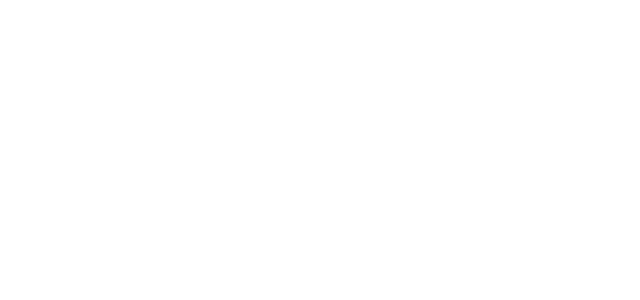
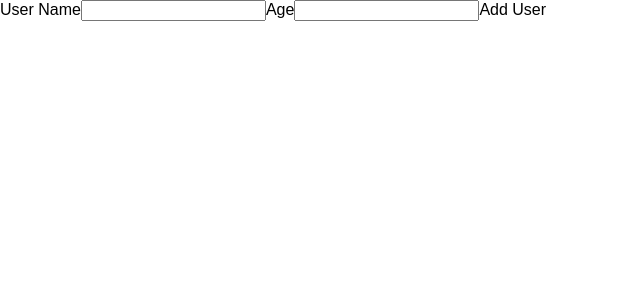
Before and after one commit to andrelmm91/AddUserList_React, a React (Create React App) app: page / in a window 1280 px wide. Shown: the top 300 px of the page, without its empty margins (0-640 px from the left). Built offline with nearby package versions, Linux system fonts and the light colour scheme.

Commit message:
adding user interface

```diff
--- a/src/index.css
+++ b/src/index.css
@@ -4,6 +4,7 @@
 
 html {
   font-family: sans-serif;
+  background: #1f1f1f1
 }
 
 body {
```
Also changed, not shown: src/components/Users/AddUser.js (+5 -4 lines).
